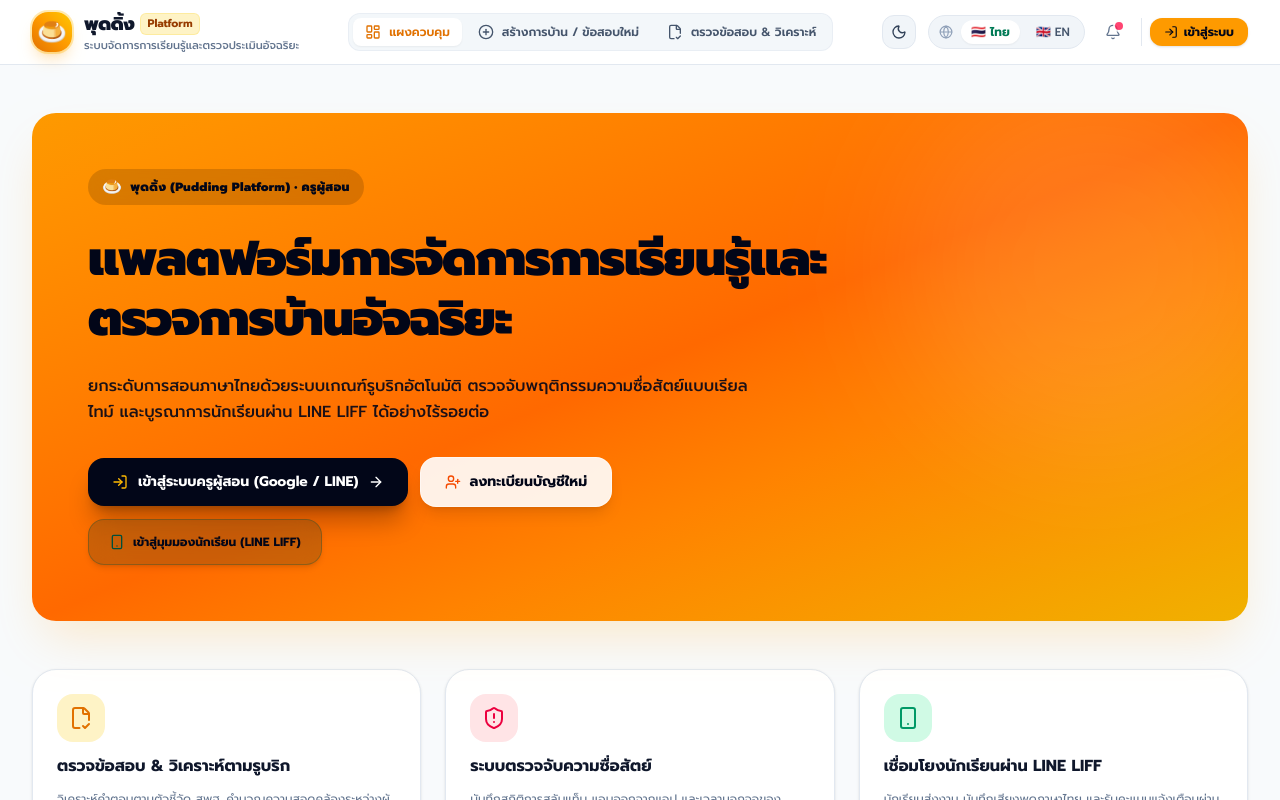
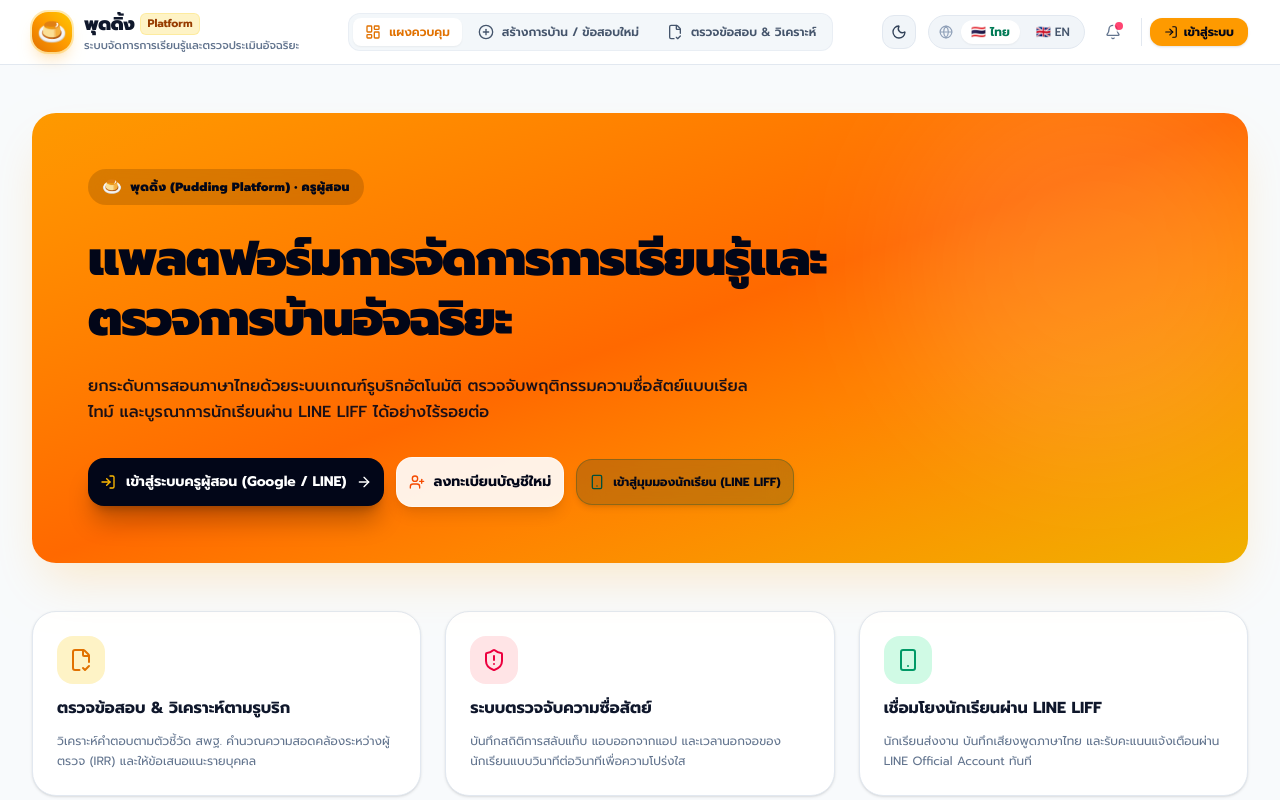
Before and after one commit to ChutiponTri/Pudding, a Next.js app: page / in a window 1280 px wide. Shown: the top 800 px of the page. Built offline with nearby package versions, Linux system fonts and the light colour scheme; no server answers.

Commit message:
Update Logged out Size

```diff
--- a/src/components/TeacherLoggedOutView.tsx
+++ b/src/components/TeacherLoggedOutView.tsx
@@ -46,7 +46,7 @@ export const TeacherLoggedOutView: React.FC = () => {
           <div className="pt-2 flex flex-wrap items-center gap-3">
             <Link
               href="/sign-in"
-              className="px-6 py-3.5 rounded-2xl bg-slate-950 hover:bg-slate-900 text-white font-bold text-sm shadow-xl shadow-black/25 hover:shadow-2xl transition-all hover:scale-105 active:scale-95 flex items-center gap-2.5 cursor-pointer"
+              className="px-3 py-3.5 rounded-2xl bg-slate-950 hover:bg-slate-900 text-white font-bold text-sm shadow-xl shadow-black/25 hover:shadow-2xl transition-all hover:scale-105 active:scale-95 flex items-center gap-2.5 cursor-pointer"
             >
               <LogIn className="w-4 h-4 text-amber-400" />
               <span>{language === "th" ? "เข้าสู่ระบบครูผู้สอน (Google / LINE)" : "Teacher Sign In"}</span>
@@ -55,7 +55,7 @@ export const TeacherLoggedOutView: React.FC = () => {
 
             <Link
               href="/sign-up"
-              className="px-6 py-3.5 rounded-2xl bg-white/90 hover:bg-white text-slate-950 font-bold text-sm shadow-lg hover:shadow-xl transition-all hover:scale-105 active:scale-95 flex items-center gap-2 cursor-pointer border border-white/50"
+              className="px-3 py-3.5 rounded-2xl bg-white/90 hover:bg-white text-slate-950 font-bold text-sm shadow-lg hover:shadow-xl transition-all hover:scale-105 active:scale-95 flex items-center gap-2 cursor-pointer border border-white/50"
             >
               <UserPlus className="w-4 h-4 text-orange-600" />
               <span>{language === "th" ? "ลงทะเบียนบัญชีใหม่" : "Create Account"}</span>
@@ -63,7 +63,7 @@ export const TeacherLoggedOutView: React.FC = () => {
 
             <Link
               href="/liff"
-              className="px-5 py-3.5 rounded-2xl bg-emerald-950/20 hover:bg-emerald-950/30 text-slate-950 font-bold text-xs shadow-md backdrop-blur-md border border-emerald-900/30 transition-all hover:scale-105 flex items-center gap-2"
+              className="px-3 py-3.5 rounded-2xl bg-emerald-950/20 hover:bg-emerald-950/30 text-slate-950 font-bold text-xs shadow-md backdrop-blur-md border border-emerald-900/30 transition-all hover:scale-105 flex items-center gap-2"
             >
               <Smartphone className="w-4 h-4 text-emerald-900" />
               <span>{language === "th" ? "เข้าสู่มุมมองนักเรียน (LINE LIFF)" : "Student LINE LIFF View"}</span>
@@ -73,7 +73,7 @@ export const TeacherLoggedOutView: React.FC = () => {
       </div>
 
       {/* Feature Highlights Grid */}
-      <div className="grid grid-cols-1 md:grid-cols-3 gap-6">
+      <div className="grid grid-cols-2 md:grid-cols-3 gap-6">
         <div className="p-6 rounded-3xl bg-white dark:bg-slate-900 border border-slate-200 dark:border-slate-800 shadow-sm hover:shadow-md transition-shadow space-y-3">
           <div className="w-12 h-12 rounded-2xl bg-amber-100 dark:bg-amber-950/60 text-amber-600 dark:text-amber-400 flex items-center justify-center">
             <FileCheck2 className="w-6 h-6" />
```
